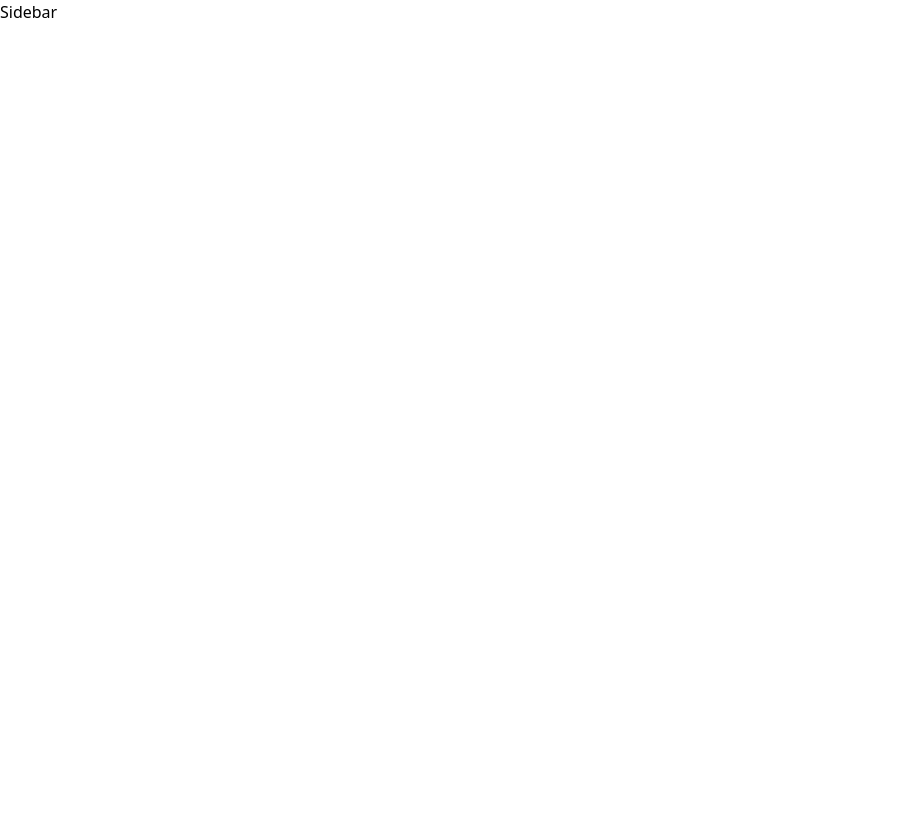
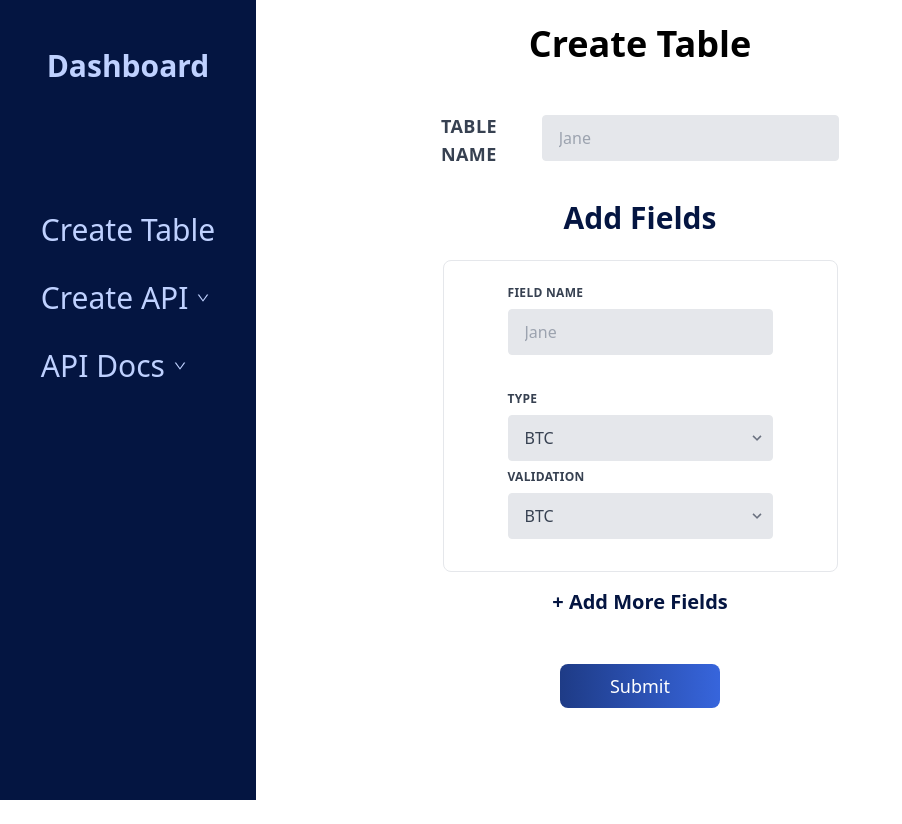
Before and after one commit to salmanpary/Xcode, a Next.js app in the folder frontend/: page / in a window 1280 px wide. Shown: the whole page, without its empty margins (0-902 px from the left). Before the commit the page ends 800 px from the top, so only its background shows below. Built offline with nearby package versions, Linux system fonts and the light colour scheme.

Commit message:
sidebar + form + create table

```diff
--- /dev/null
+++ b/frontend/components/CreateTable.js
@@ -0,0 +1,43 @@
+import React, { useState } from 'react'
+import FormBlock from './FormBlock'
+
+function CreateTable() {
+    const [inputList, setInputList] = useState(1);
+    const onAddBtnClick = (e) => {
+        setInputList(inputList + 1);
+    };
+    return (
+        <div className='w-[80vw] min-h-screen'>
+            <h2 className='text-4xl text-center font-bold mt-6'>Create Table</h2>
+
+            <div className="w-[80vw] flex justify-center mt-12">
+                <div class="flex flex-wrap  mb-6">
+                    <div class=" px-3 flex items-center">
+                        <label class="block uppercase tracking-wide text-gray-700 text-lg font-bold mb-2" for="grid-first-name">
+                            Table Name
+                        </label>
+                        <input class="appearance-none w-[15rem] ml-4 block w-full bg-gray-200 text-gray-700 border  rounded py-3 px-4 mb-3 leading-tight focus:outline-none focus:bg-white" id="grid-first-name" type="text" placeholder="Jane" />
+
+                    </div>
+
+                </div>
+            </div>
+
+            <div className="flex flex-col items-center">
+                <h2 className='text-3xl font-bold text-text-sec'>Add Fields</h2>
+                {Array.apply(null, { length: inputList }).map((e, i) => (
+                <FormBlock key={i}/>
+                ))}
+            </div>
+            <h3 onClick={onAddBtnClick} className='text-center text-text-sec text-xl mt-4 font-semibold cursor-pointer'>+ Add More Fields</h3>
+
+            <div style={{
+                background: 'linear-gradient(90deg, #1E3B86 0%, #3765DC 100%)'
+            }} className="mx-auto mt-12  text-lg text-white w-[10rem] text-center rounded-lg py-2 items-center ">
+                Submit
+            </div>
+        </div>
+    )
+}
+
+export default CreateTable
--- /dev/null
+++ b/frontend/components/FormBlock.js
@@ -0,0 +1,85 @@
+import React from 'react'
+
+function FormBlock({key}) {
+  return (
+    <div className="flex flex-col items-center mt-6 border-[1px] max-w-fit py-6 px-16 rounded-lg ">
+
+<form class="w-full max-w-lg">
+  <div class="flex flex-wrap -mx-3 mb-6">
+    <div class="w-full px-3">
+      <label class="block uppercase tracking-wide text-gray-700 text-xs font-bold mb-2" for="grid-first-name">
+        Field Name
+      </label>
+      <input class="appearance-none block w-full bg-gray-200 text-gray-700 border  rounded py-3 px-4 mb-3 leading-tight focus:outline-none focus:bg-white" id="grid-first-name" type="text" placeholder="Jane"/>
+
+    </div>
+
+  </div>
+
+  <div class="flex flex-wrap -mx-3 mb-2">
+
+    <div class="w-full px-3">
+      <label class="block uppercase tracking-wide text-gray-700 text-xs font-bold mb-2" for="grid-state">
+        Type
+      </label>
+      <div class="relative">
+                <select
+                  class="block appearance-none w-full bg-gray-200 border border-gray-200 text-gray-700 py-3 px-4 pr-8 rounded leading-tight focus:outline-none focus:bg-white focus:border-gray-500"
+                  id="grid-state"
+
+                >
+                  <option>BTC</option>
+                  <option>ETH</option>
+                  <option>DOGECOIN</option>
+                  <option>SOLANA</option>
+
+                </select>
+                <div class="pointer-events-none absolute inset-y-0 right-0 flex items-center px-2 text-gray-500">
+                  <svg
+                    class="fill-current h-4 w-4"
+                    xmlns="http://www.w3.org/2000/svg"
+                    viewBox="0 0 20 20"
+                  >
+                    <path d="M9.293 12.95l.707.707L15.657 8l-1.414-1.414L10 10.828 5.757 6.586 4.343 8z" />
+                  </svg>
+                </div>
+              </div>
+      </div>
+    </div>
+
+    <div class="flex flex-wrap -mx-3 mb-2">
+
+    <div class="w-full px-3">
+      <label class="block uppercase tracking-wide text-gray-700 text-xs font-bold mb-2" for="grid-state">
+        Validation
+      </label>
+      <div class="relative">
+                <select
+                  class="block appearance-none w-full bg-gray-200 border border-gray-200 text-gray-700 py-3 px-4 pr-8 rounded leading-tight focus:outline-none focus:bg-white focus:border-gray-500"
+                  id="grid-state"
+
+                >
+                  <option>BTC</option>
+                  <option>ETH</option>
+                  <option>DOGECOIN</option>
+                  <option>SOLANA</option>
+
+                </select>
+                <div class="pointer-events-none absolute inset-y-0 right-0 flex items-center px-2 text-gray-500">
+                  <svg
+                    class="fill-current h-4 w-4"
+                    xmlns="http://www.w3.org/2000/svg"
+                    viewBox="0 0 20 20"
+                  >
+                    <path d="M9.293 12.95l.707.707L15.657 8l-1.414-1.414L10 10.828 5.757 6.586 4.343 8z" />
+                  </svg>
+                </div>
+              </div>
+      </div>
+    </div>
+</form>
+    </div>
+  )
+}
+
+export default FormBlock
--- a/frontend/components/Sidebar.js
+++ b/frontend/components/Sidebar.js
@@ -1,8 +1,48 @@
-import React from 'react'
+import React,{useState} from 'react'
+import {AiOutlineDown,AiOutlineUp} from 'react-icons/ai'
+const Sidebar = () => {
+  const [toggle,setToggle] = useState(false)
+  const [toggle2,setToggle2] = useState(false)
+  return (
+    <div className='w-[20vw] bg-bg-prm h-screen fixed'>
+      <div className="flex flex-col items-center ">
+        <h3 className='text-3xl font-bold text-text-prm mt-12'>Dashboard</h3>
+        <div className="mt-20">
+        <h3 className='text-3xl  text-text-prm mt-12'>Create Table</h3>
+        <h3 onClick={()=>{
+          setToggle(!toggle)
+          setToggle2(false)
+        }} className='text-3xl flex items-center text-text-prm mt-8 cursor-pointer'>Create API
+         {
+          toggle? <AiOutlineUp className='ml-2 text-sm' />:<AiOutlineDown className='ml-2 text-sm' />
+         }
 
-const Sidebar = () => {
-  return (
-    <div>Sidebar</div>
+         </h3>
+        {toggle && <div className="text-lg text-text-prm p-4">
+          <ul>
+          <li>-Table1</li>
+            <li>-Table1</li>
+            <li>-Table1</li>
+          </ul>
+        </div>}
+        <h3 onClick={()=>{
+          setToggle2(!toggle2)
+          setToggle(false)
+        }} className='text-3xl flex items-center  text-text-prm mt-8 cursor-pointer'>API Docs
+         {
+          toggle2? <AiOutlineUp className='ml-2 text-sm' />:<AiOutlineDown className='ml-2 text-sm' />
+         }
+         </h3>
+        {toggle2 && <div className="text-xl text-text-prm p-4">
+          <ul>
+            <li>-Table1</li>
+            <li>-Table1</li>
+            <li>-Table1</li>
+          </ul>
+        </div>}
+        </div>
+        </div>
+    </div>
   )
 }
 
--- a/frontend/package.json
+++ b/frontend/package.json
@@ -11,7 +11,8 @@
   "dependencies": {
     "next": "13.0.0",
     "react": "18.2.0",
-    "react-dom": "18.2.0"
+    "react-dom": "18.2.0",
+    "react-icons": "^4.6.0"
   },
   "devDependencies": {
     "autoprefixer": "^10.4.12",
--- a/frontend/pages/index.js
+++ b/frontend/pages/index.js
@@ -1,7 +1,15 @@
+import CreateTable from "../components/CreateTable"
 import Sidebar from "../components/Sidebar"
 
 export default function Home() {
   return (
+    <div className="flex">
+
     <Sidebar/>
-  )
+    <div className="mx-auto">
+
+    <CreateTable />
+    </div>
+    </div>
+    )
 }
--- a/frontend/tailwind.config.js
+++ b/frontend/tailwind.config.js
@@ -5,7 +5,13 @@ module.exports = {
     "./components/**/*.{js,ts,jsx,tsx}",
   ],
   theme: {
-    extend: {},
+    extend: {
+      colors: {
+      'bg-prm': '#041541',
+      'text-prm':'#BFD1FF',
+      'text-sec':'#041541'
+    }
+  }
   },
   plugins: [],
 }
```
Also changed, not shown: 1 other file (tests, documents, lock files or other folders).
